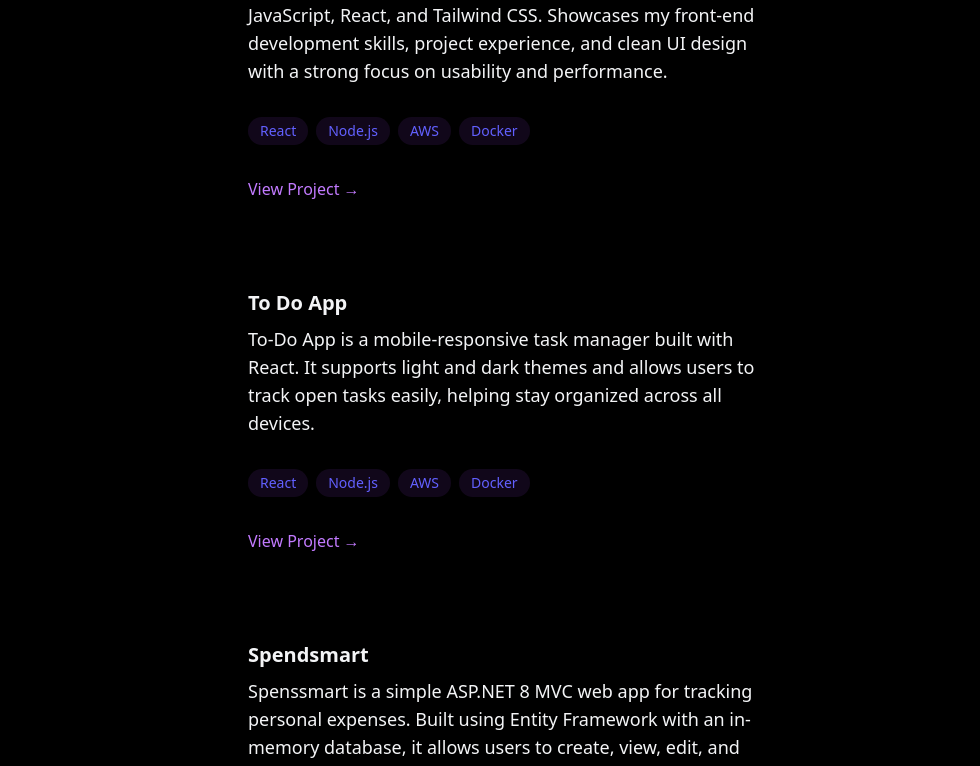
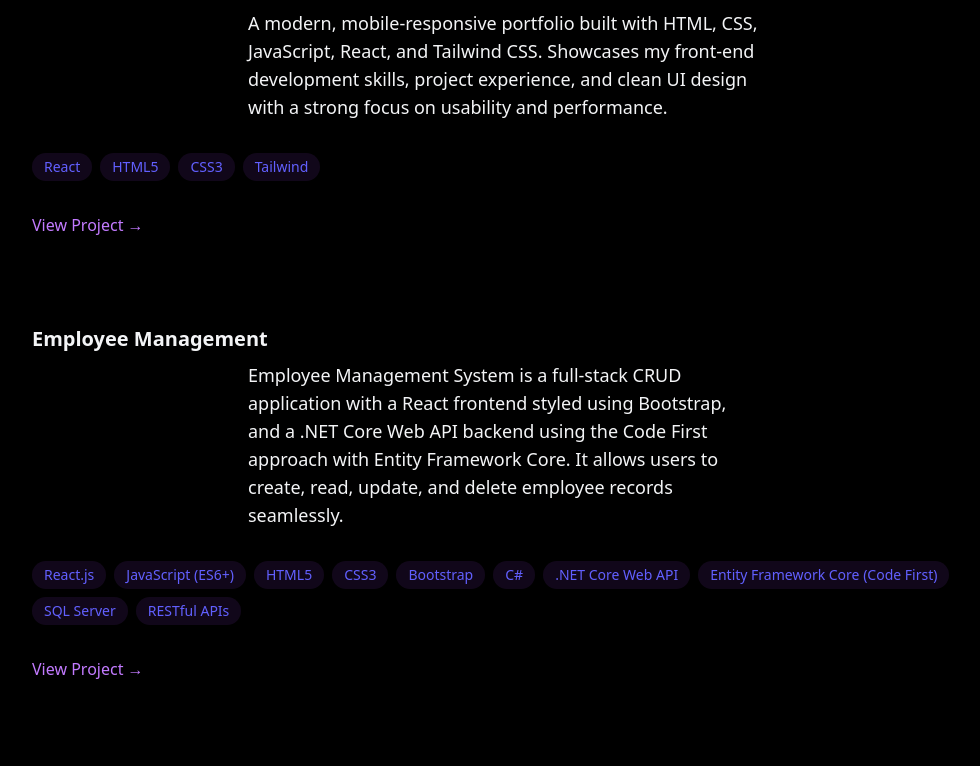
Before and after one commit to ShabihaS/SSultana-portfolio, a React (Vite) app: page / in a window 1280 px wide. Shown: the part 2447-3213 px from the top of the page, without its empty margins (136-1116 px from the left). Built offline with nearby package versions, Linux system fonts and the light colour scheme.

Commit message:
Update project details

```diff
--- a/src/components/sections/About.jsx
+++ b/src/components/sections/About.jsx
@@ -3,14 +3,20 @@ import { RevealOnScroll } from "../RevealOnscroll";
 export const About = () => {
   const frontendSkills = [
     "React.js",
+    "JavaScript (ES6+)",
+    "HTML5",
+    "CSS3",
     "Tailwind CSS",
-    "HTML",
-    "CSS",
-    "JavaScript",
     "Bootstrap",
   ];
 
-  const backendSkills = ["C#"];
+  const backendSkills = [
+    "C#",
+    ".NET Core Web API",
+    "Entity Framework Core (Code First)",
+    "SQL Server",
+    "RESTful APIs",
+  ];
 
   return (
     <section
@@ -38,7 +44,6 @@ export const About = () => {
                       key={key}
                       className="bg-purple-700/10 text-indigo-500 py-1 px-3 rounded-full text-sm
 hover:bg-purple-500/20 hover:shadow-[0_2px_8px_rgba(99,102,241,0.2)] transition"
-
                     >
                       {tech}
                     </span>
@@ -88,48 +93,41 @@ hover:bg-purple-500/20 hover:shadow-[0_2px_8px_rgba(99,102,241,0.2)] transition"
                   </h4>
                   <p>
                     • Assist in software development (coding, testing,
-                    debugging).
-                    • Version control (GitHub, Devops) • Cloud
-                    infrastructure (Azure)
-                    • Write clean, efficient, and
+                    debugging). • Version control (GitHub, Devops) • Cloud
+                    infrastructure (Azure) • Write clean, efficient, and
                     maintainable code.( C#, HTML, CSS ,JavaScript and React) •
-                    Conduct testing and assist with debugging.
-                    • Document code
-                    and processes clearly.
-                     • Learn new technologies and stay
-                    updated on industry trends.
-                     • Participate in code reviews
-                    for continuous improvement.
-                    • Assist in project management
-                    and task tracking.
-                    • Provide technical support to teams and
-                    users.
-                     • Work with cross-functional teams (designers,
+                    Conduct testing and assist with debugging. • Document code
+                    and processes clearly. • Learn new technologies and stay
+                    updated on industry trends. • Participate in code reviews
+                    for continuous improvement. • Assist in project management
+                    and task tracking. • Provide technical support to teams and
+                    users. • Work with cross-functional teams (designers,
                     analysts, developers).
                   </p>
                 </div>
 
                 <div>
                   <h4 className="font-semibold">
-
                     Inventory And Facility Coordinator (July 2019 - Sep 2021)
                   </h4>
                   <p>
-                  •	Managed inventory systems to ensure accurate stock levels,
-                   timely replenishments, and efficient allocation of materials.
-                   •	Monitored and maintained warehouse organization,
-                    ensuring compliance with safety and cleanliness standards.
+                    • Managed inventory systems to ensure accurate stock levels,
+                    timely replenishments, and efficient allocation of
+                    materials. • Monitored and maintained warehouse
+                    organization, ensuring compliance with safety and
+                    cleanliness standards.
                   </p>
                 </div>
                 <div>
                   <h4 className="font-semibold">
-
-                  Team leader at DHL (Oct 2016 – Jun 2019)
+                    Team leader at DHL (Oct 2016 – Jun 2019)
                   </h4>
                   <p>
-                  •	Supervised a team of 35 staff members, ensuring daily operational targets were met in alignment with DHL performance standards.
-•	Utilized SAP and Manhattan WMS to manage inventory, track stock movements, and maintain data accuracy across the Distribution Centre (DC).
-
+                    • Supervised a team of 35 staff members, ensuring daily
+                    operational targets were met in alignment with DHL
+                    performance standards. • Utilized SAP and Manhattan WMS to
+                    manage inventory, track stock movements, and maintain data
+                    accuracy across the Distribution Centre (DC).
                   </p>
                 </div>
               </div>
--- a/src/components/sections/Projects.jsx
+++ b/src/components/sections/Projects.jsx
@@ -20,7 +20,7 @@ export const Projects = () => {
             Showcases my front-end development skills, project experience, and clean UI design with a strong focus on usability and performance.
             </p>
             <div className="flex flex-wrap gap-2 mb-4">
-                {["React", "Node.js", "AWS", "Docker"].map((tech, key) => (
+                {["React", "HTML5", "CSS3", "Tailwind"].map((tech, key) => (
                     <span
                         key={key}
                         className="bg-purple-500/10 text-indigo-500 py-1 px-3 rounded-full text-sm
@@ -42,6 +42,45 @@ hover:bg-purple-500/20 hover:shadow-[0_2px_8px_rgba(99,102,241,0.2)] transition"
                 </a>
                 </div>
                 </div>
+
+                 <div className="rounded-xl p-6 border-white/10 border hover:-translate-y-1 transition-all">
+                    <h3 className="text-xl font-bold mb-2  "> Employee Management</h3>
+            <p className="tex-gray-400 text-lg mb-8 max-w-lg mx-auto">
+           Employee Management System is a full-stack CRUD application with a React frontend styled using Bootstrap,
+           and a .NET Core Web API backend using the Code First approach with Entity Framework Core.
+           It allows users to create, read, update, and delete employee records seamlessly.
+            </p>
+            <div className="flex flex-wrap gap-2 mb-4">
+                {[ "React.js",
+  "JavaScript (ES6+)",
+  "HTML5",
+  "CSS3",
+
+  "Bootstrap","C#",
+  ".NET Core Web API",
+  "Entity Framework Core (Code First)",
+  "SQL Server",
+  "RESTful APIs"].map((tech, key) => (
+                    <span
+                        key={key}
+                        className="bg-purple-500/10 text-indigo-500 py-1 px-3 rounded-full text-sm
+hover:bg-purple-500/20 hover:shadow-[0_2px_8px_rgba(99,102,241,0.2)] transition"
+                    >
+                        {tech}
+                    </span>
+                ))}
+
+
+            </div>
+            <div className="flex justify-between items-center">
+                <a
+                    href="https://github.com/ShabihaS/Employee-Management"
+                    className="text-purple-400 hover:text-indigo-300 transition-colors my-4"           >
+                    View Project →
+
+                </a>
+                </div>
+                </div>
                 <div className="rounded-xl p-6 border-white/10 border hover:-translate-y-1 transition-all">
                     <h3 className="text-xl font-bold mb-2  "> To Do App</h3>
             <p className="tex-gray-400 text-lg mb-8 max-w-lg mx-auto">
@@ -49,7 +88,10 @@ hover:bg-purple-500/20 hover:shadow-[0_2px_8px_rgba(99,102,241,0.2)] transition"
             It supports light and dark themes and allows users to track open tasks easily, helping stay organized across all devices.
             </p>
             <div className="flex flex-wrap gap-2 mb-4">
-                {["React", "Node.js", "AWS", "Docker"].map((tech, key) => (
+                {["React.js",
+  "JavaScript (ES6+)",
+  "HTML5",
+  "CSS3",].map((tech, key) => (
                     <span
                         key={key}
                         className="bg-purple-500/10 text-indigo-500 py-1 px-3 rounded-full text-sm
@@ -78,7 +120,10 @@ hover:bg-purple-500/20 hover:shadow-[0_2px_8px_rgba(99,102,241,0.2)] transition"
              create, view, edit, and delete expenses, and displays a running total using ViewBag.
             </p>
             <div className="flex flex-wrap gap-2 mb-4">
-                {["React", "Node.js", "AWS", "Docker"].map((tech, key) => (
+                {["React.js",
+  "JavaScript (ES6+)",
+  "HTML5",
+  "CSS3",].map((tech, key) => (
                     <span
                         key={key}
                         className="bg-purple-500/10 text-indigo-500 py-1 px-3 rounded-full text-sm
```
